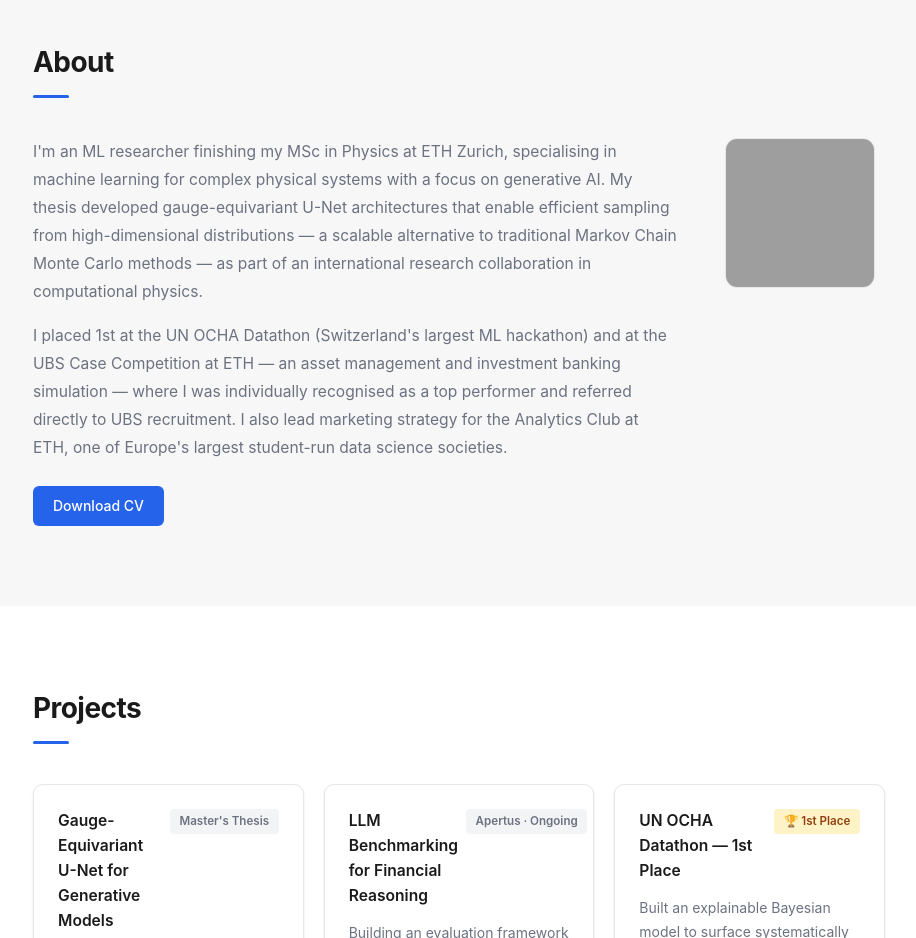
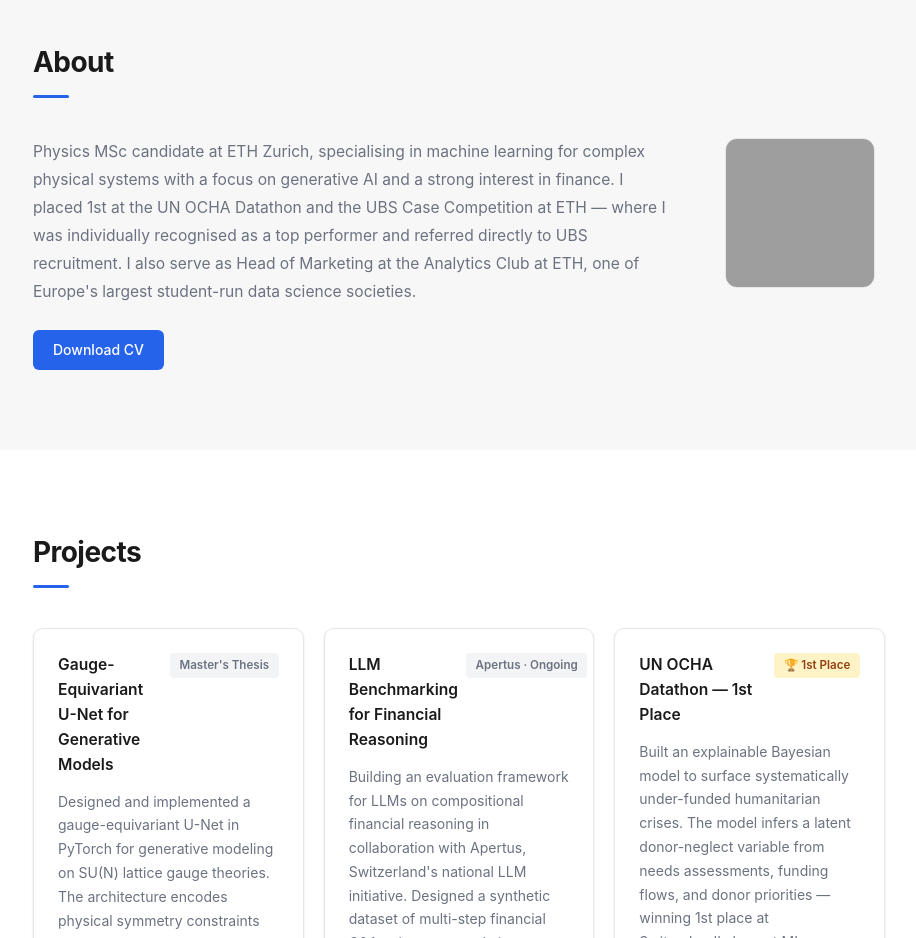
Before and after one commit to lturgut/lturgut.github.io, a plain HTML site: page index.html in a window 1280 px wide. Shown: the part 840-1778 px from the top of the page, without its empty margins (181-1097 px from the left). Drawn offline with Linux system fonts and the light colour scheme; grey boxes are pictures that could not be loaded.

Commit message:
Merge About into single paragraph

```diff
--- a/index.html
+++ b/index.html
@@ -64,19 +64,12 @@
       <div class="about-grid">
         <div class="about-text">
           <p>
-            I'm an ML researcher finishing my MSc in Physics at ETH Zurich, specialising in
-            machine learning for complex physical systems with a focus on generative AI. My thesis
-            developed gauge-equivariant U-Net architectures that enable efficient sampling from
-            high-dimensional distributions — a scalable alternative to traditional Markov Chain
-            Monte Carlo methods — as part of an international research collaboration in
-            computational physics.
-          </p>
-          <p>
-            I placed 1st at the UN OCHA Datathon (Switzerland's largest ML hackathon) and at the
-            UBS Case Competition at ETH — an asset management and investment banking simulation —
-            where I was individually recognised as a top performer and referred directly to UBS
-            recruitment. I also lead marketing strategy for the Analytics Club at ETH, one of
-            Europe's largest student-run data science societies.
+            Physics MSc candidate at ETH Zurich, specialising in machine learning for complex
+            physical systems with a focus on generative AI and a strong interest in finance.
+            I placed 1st at the UN OCHA Datathon and the UBS Case Competition at ETH — where I
+            was individually recognised as a top performer and referred directly to UBS recruitment.
+            I also serve as Head of Marketing at the Analytics Club at ETH, one of Europe's largest
+            student-run data science societies.
           </p>
           <a href="cv_lara_turgut.pdf" class="btn btn-primary" target="_blank" rel="noopener">Download CV</a>
         </div>
```
